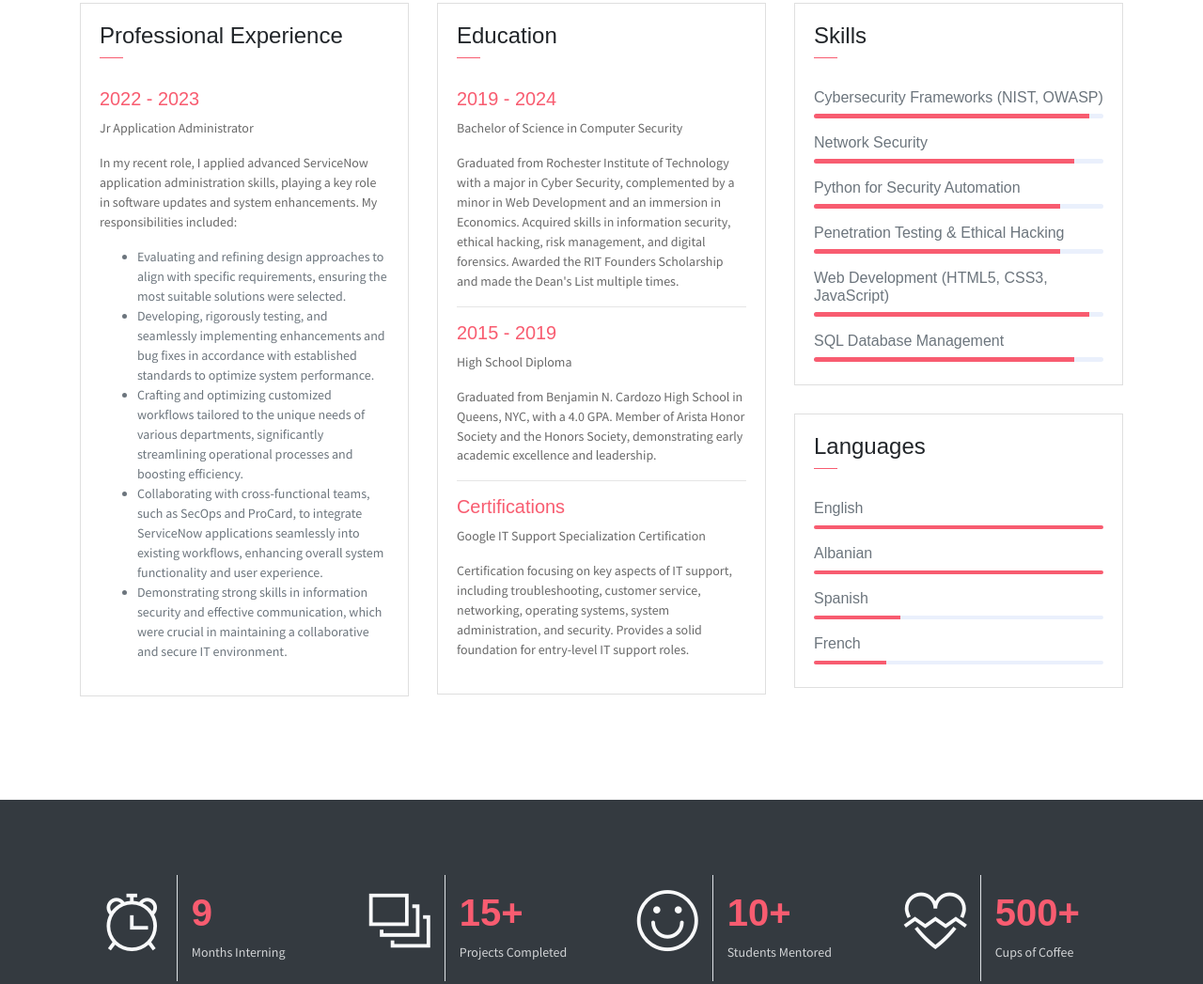
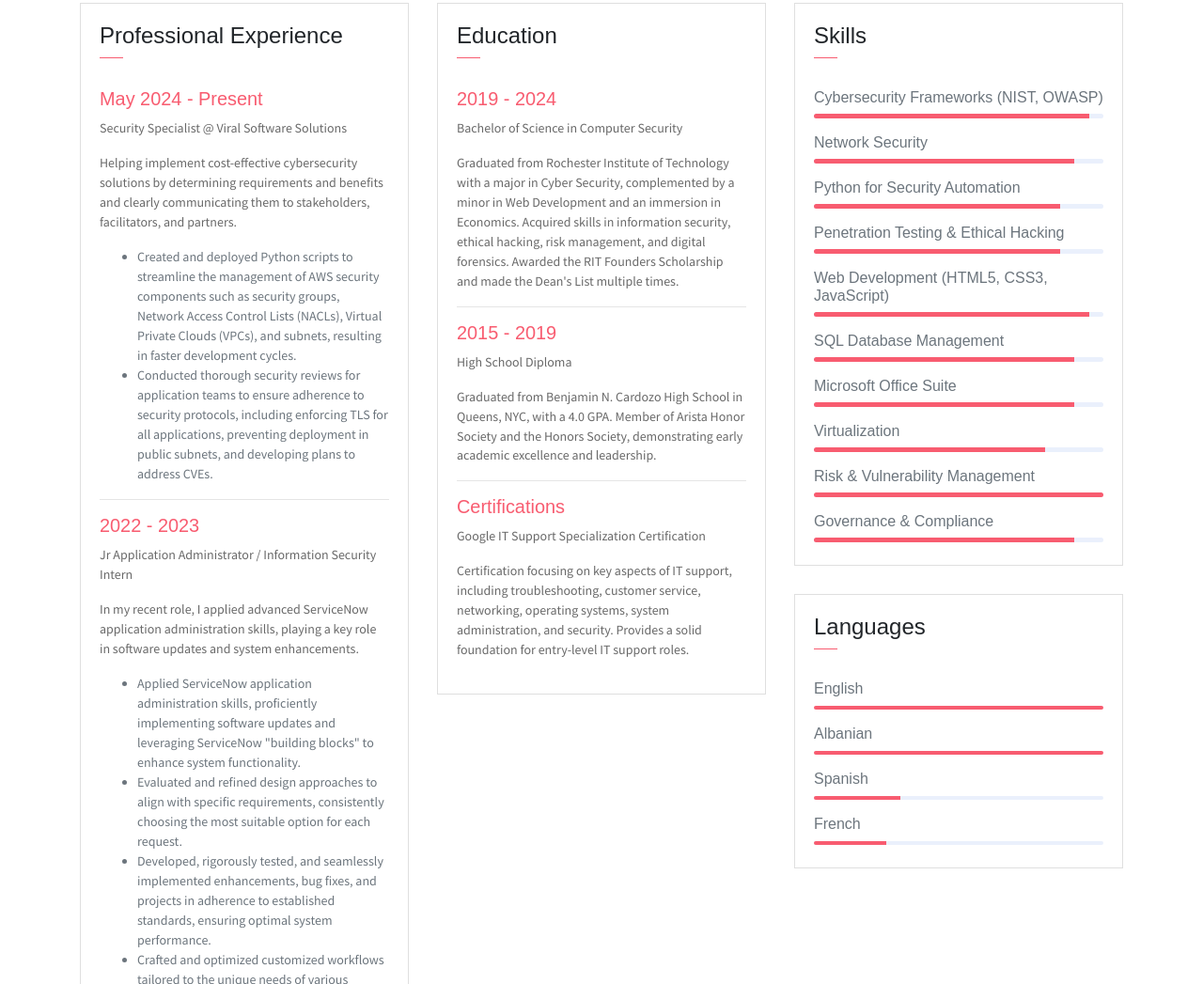
Before and after one commit to anecaj/anecaj.github.io, a website: page index.html in a window 1280 px wide. Shown: the part 1649-2696 px from the top of the page at 94% size. Drawn offline with Linux system fonts and the light colour scheme.

Commit message:
Minor Edits

```diff
--- a/index.html
+++ b/index.html
@@ -168,27 +168,27 @@
                             </div>
                         </div>
                         <div class="card-body">
-                            <h6 class="title text-danger">2022 - 2023</h6>
-                            <P>Jr Application Administrator</P>
+                            <h6 class="title text-danger">May 2024 - Present</h6>
+                            <P>Security Specialist @ Viral Software Solutions</P>
                             <P class="subtitle">
-                                In my recent role, I applied advanced ServiceNow application administration skills, playing a key role in software updates and system enhancements. My responsibilities included:
+                                Helping implement cost-effective cybersecurity solutions by determining requirements and benefits and clearly communicating them to stakeholders, facilitators, and partners.
                                 <ul>
-                                    <li>Evaluating and refining design approaches to align with specific requirements, ensuring the most suitable solutions were selected.</li>
-                                    <li>Developing, rigorously testing, and seamlessly implementing enhancements and bug fixes in accordance with established standards to optimize system performance.</li>
-                                    <li>Crafting and optimizing customized workflows tailored to the unique needs of various departments, significantly streamlining operational processes and boosting efficiency.</li>
-                                    <li>Collaborating with cross-functional teams, such as SecOps and ProCard, to integrate ServiceNow applications seamlessly into existing workflows, enhancing overall system functionality and user experience.</li>
-                                    <li>Demonstrating strong skills in information security and effective communication, which were crucial in maintaining a collaborative and secure IT environment.</li>
+                                    <li>Created and deployed Python scripts to streamline the management of AWS security components such as security groups, Network Access Control Lists (NACLs), Virtual Private Clouds (VPCs), and subnets, resulting in faster development cycles.</li>
+                                    <li>Conducted thorough security reviews for application teams to ensure adherence to security protocols, including enforcing TLS for all applications, preventing deployment in public subnets, and developing plans to address CVEs.</li>
                                 </ul>
                             </P>
-                            <!-- <hr> -->
-                            <!-- <h6 class="title text-danger">2021 - 2022</h6>
-                            <P>Intramural Referee at Rochester Institute of Technology</P>
+                            <hr>
+                            <h6 class="title text-danger">2022 - 2023</h6>
+                            <P>Jr Application Administrator / Information Security Intern</P>
                             <P class="subtitle">
-                                Served as a Basketball Referee, handling decision-making and promoting sportsmanship. Highlights include:
+                                In my recent role, I applied advanced ServiceNow application administration skills, playing a key role in software updates and system enhancements.
                                 <ul>
-                                    <li>Managing game dynamics and enforcing rules under high-pressure conditions.</li>
-                                    <li>Fostering a positive and respectful game environment through effective communication.</li>
-                                    <li>Mentoring new referees, enhancing their understanding of game rules and conduct.</li>
+                                    <li>Applied ServiceNow application administration skills, proficiently implementing software updates and leveraging ServiceNow "building blocks" to enhance system functionality.</li>
+                                    <li>Evaluated and refined design approaches to align with specific requirements, consistently choosing the most suitable option for each request.</li>
+                                    <li>Developed, rigorously tested, and seamlessly implemented enhancements, bug fixes, and projects in adherence to established standards, ensuring optimal system performance.</li>
+                                    <li>Crafted and optimized customized workflows tailored to the unique needs of various departments, streamlining operational processes and improving efficiency.</li>
+                                    <li>Collaborated with cross-functional teams, including SecOps and ProCard, to integrate ServiceNow applications seamlessly into existing workflows.</li>
+                                    <li>Demonstrated strong skills in Information Security and effective communication, contributing to a collaborative and secure IT environment.</li>
                                 </ul>
                             </P>
                             <hr>
@@ -201,7 +201,7 @@
                                     <li>Communicating effectively with property management to address resident concerns swiftly.</li>
                                     <li>Maintaining a clean and safe environment, demonstrating commitment to resident well-being.</li>
                                 </ul>
-                            </P> -->
+                            </P>
                         </div>
                     </div>
                 </div>
@@ -258,6 +258,22 @@
                                 <div class="progress-bar bg-danger" role="progressbar" style="width: 95%" aria-valuenow="95" aria-valuemin="0" aria-valuemax="100"></div>
                             </div>
                             <h6>SQL Database Management</h6>
+                            <div class="progress mb-3">
+                                <div class="progress-bar bg-danger" role="progressbar" style="width: 90%" aria-valuenow="90" aria-valuemin="0" aria-valuemax="100"></div>
+                            </div>
+                            <h6>Microsoft Office Suite</h6>
+                            <div class="progress mb-3">
+                                <div class="progress-bar bg-danger" role="progressbar" style="width: 90%" aria-valuenow="90" aria-valuemin="0" aria-valuemax="100"></div>
+                            </div>
+                            <h6>Virtualization</h6>
+                            <div class="progress mb-3">
+                                <div class="progress-bar bg-danger" role="progressbar" style="width: 80%" aria-valuenow="80" aria-valuemin="0" aria-valuemax="100"></div>
+                            </div>
+                            <h6>Risk & Vulnerability Management</h6>
+                            <div class="progress mb-3">
+                                <div class="progress-bar bg-danger" role="progressbar" style="width: 100%" aria-valuenow="100" aria-valuemin="0" aria-valuemax="100"></div>
+                            </div>
+                            <h6>Governance & Compliance</h6>
                             <div class="progress mb-3">
                                 <div class="progress-bar bg-danger" role="progressbar" style="width: 90%" aria-valuenow="90" aria-valuemin="0" aria-valuemax="100"></div>
                             </div>
```
Also changed, not shown: public_html/assets/imgs/avatar.jpg, 1 other file.
